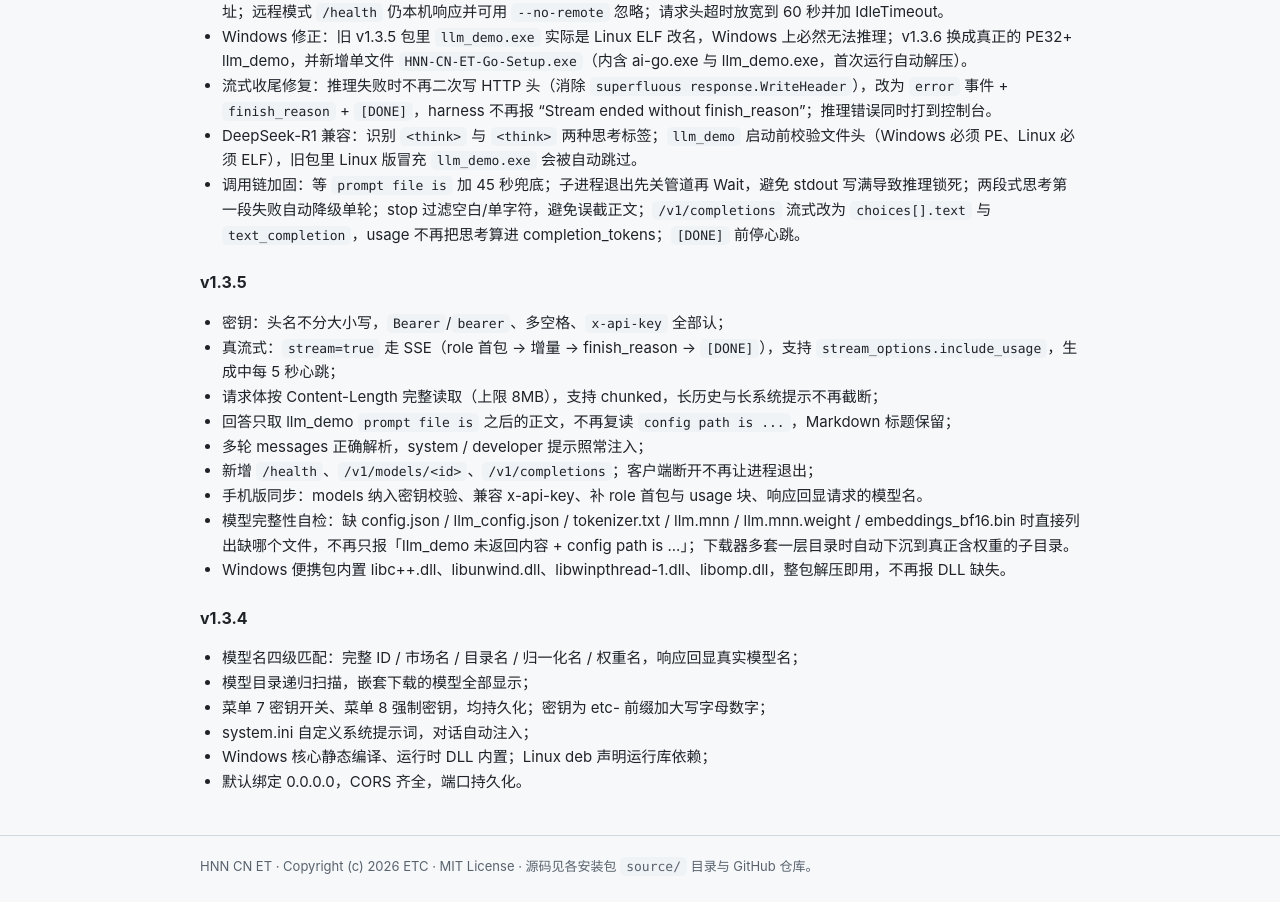
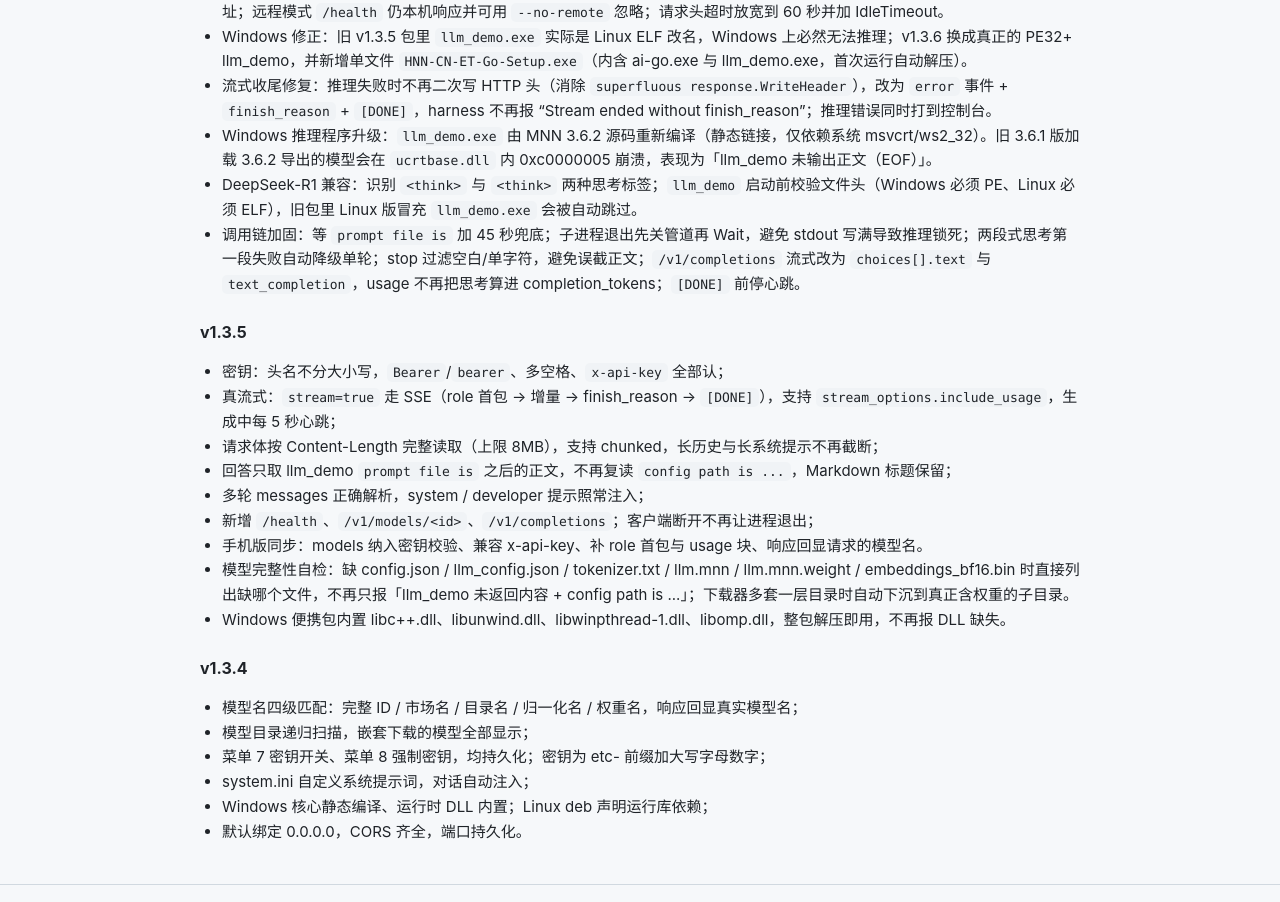
Before and after one commit to ETQWFD/HNN-CN-ET, a website: page docs/index.html in a window 1280 px wide. Shown: the part 4144-5046 px from the top of the page. Drawn offline with Linux system fonts and the light colour scheme.

Commit message:
v1.3.6: Windows llm_demo 升级 MNN 3.6.2，修复加载新模型崩溃

```diff
--- a/docs/index.html
+++ b/docs/index.html
@@ -192,6 +192,7 @@
   <li>harness 兼容补丁：<code>/health</code> 与 <code>/v1/models</code> 不再强制密钥；默认不强制鉴权、本机回环免密；鉴权头扩展为 Bearer/Token/x-api-key/Api-Key；模型目录支持 <code>HNN_MODEL_DIR</code>/<code>--models</code> 与 3 层嵌套；banner 打印 0.0.0.0 与局域网地址；远程模式 <code>/health</code> 仍本机响应并可用 <code>--no-remote</code> 忽略；请求头超时放宽到 60 秒并加 IdleTimeout。</li>
   <li>Windows 修正：旧 v1.3.5 包里 <code>llm_demo.exe</code> 实际是 Linux ELF 改名，Windows 上必然无法推理；v1.3.6 换成真正的 PE32+ llm_demo，并新增单文件 <code>HNN-CN-ET-Go-Setup.exe</code>（内含 ai-go.exe 与 llm_demo.exe，首次运行自动解压）。</li>
   <li>流式收尾修复：推理失败时不再二次写 HTTP 头（消除 <code>superfluous response.WriteHeader</code>），改为 <code>error</code> 事件 + <code>finish_reason</code> + <code>[DONE]</code>，harness 不再报 “Stream ended without finish_reason”；推理错误同时打到控制台。</li>
+  <li>Windows 推理程序升级：<code>llm_demo.exe</code> 由 MNN 3.6.2 源码重新编译（静态链接，仅依赖系统 msvcrt/ws2_32）。旧 3.6.1 版加载 3.6.2 导出的模型会在 <code>ucrtbase.dll</code> 内 0xc0000005 崩溃，表现为「llm_demo 未输出正文（EOF）」。</li>
   <li>DeepSeek-R1 兼容：识别 <code>&lt;think&gt;</code> 与 <code>&lt;think&gt;</code> 两种思考标签；<code>llm_demo</code> 启动前校验文件头（Windows 必须 PE、Linux 必须 ELF），旧包里 Linux 版冒充 <code>llm_demo.exe</code> 会被自动跳过。</li>
   <li>调用链加固：等 <code>prompt file is</code> 加 45 秒兜底；子进程退出先关管道再 Wait，避免 stdout 写满导致推理锁死；两段式思考第一段失败自动降级单轮；stop 过滤空白/单字符，避免误截正文；<code>/v1/completions</code> 流式改为 <code>choices[].text</code> 与 <code>text_completion</code>，usage 不再把思考算进 completion_tokens；<code>[DONE]</code> 前停心跳。</li>
 </ul>
```
Also changed, not shown: 1 other file.
